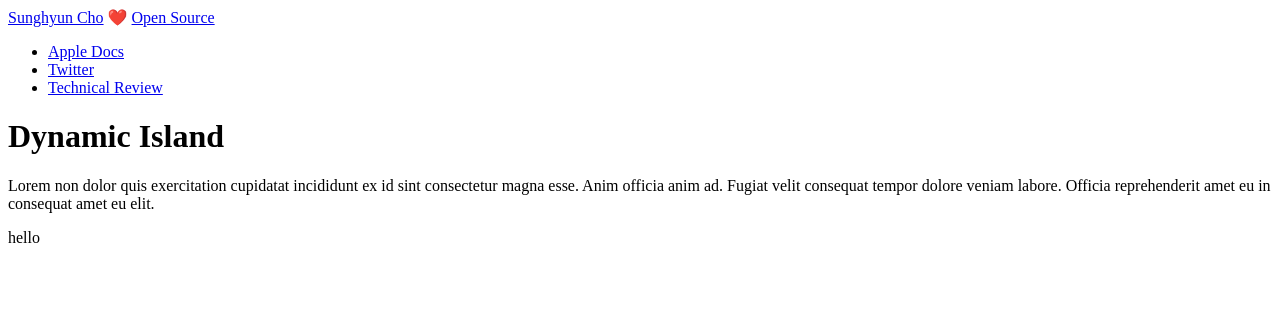
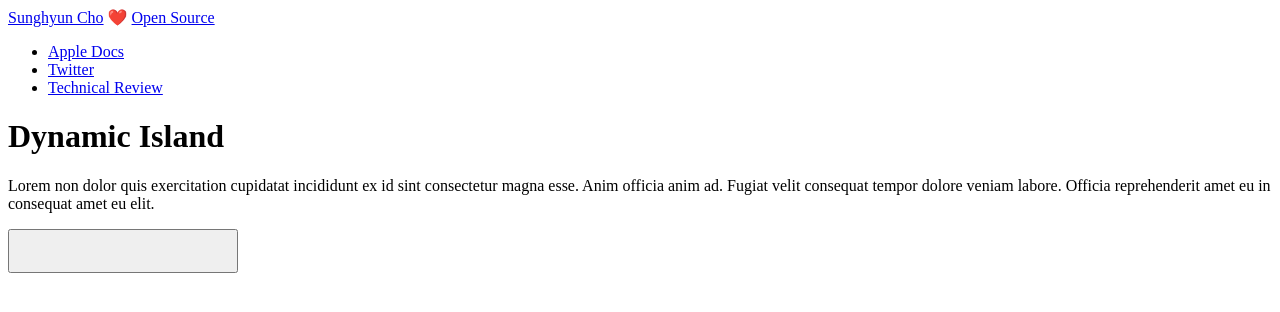
Before and after one commit to anaclumos/dynamic-island, a Next.js app: page / in a window 1280 px wide. Shown: the top 312 px of the page. Built offline with nearby package versions, Linux system fonts and the light colour scheme.

Commit message:
add sizings for different dynamic island sizes

```diff
--- a/components/DynamicIsland.tsx
+++ b/components/DynamicIsland.tsx
@@ -1,15 +1,36 @@
+// See https://developer.apple.com/design/human-interface-guidelines/components/system-experiences/live-activities
+
+import { useState } from 'react'
 import { DynamicIslandState } from '../types'
+import { DynamicIslandSizePresets } from './DynamicIslandSizePresets'
 
-type DynamicIslandConfig = {
-  state: DynamicIslandState
+const initialState: keyof typeof DynamicIslandSizePresets = 'default'
+
+const handleClick = (state: DynamicIslandState, setState: (state: DynamicIslandState) => void) => {
+  const nextState = {
+    default: 'compactLeading',
+    compactLeading: 'expanded', // skip compactTrailing for now
+    compactTrailing: 'expanded',
+    expanded: 'xlarge',
+    xlarge: 'ultra',
+    ultra: 'default',
+  }[state.current ?? 'default'] as DynamicIslandState['current']
+  setState({ current: nextState })
 }
 
 const DynamicIsland = () => {
+  const [state, setState] = useState<DynamicIslandState>({ current: 'default' })
+
   return (
     <div>
-      <div className='flex flex-col items-center justify-center w-64 p-6 mx-auto my-6 text-center bg-black text-white rounded-full shadow-lg'>
-        hello
-      </div>
+      <button
+        className='flex flex-col items-center justify-center mx-auto my-6 text-center bg-black text-white rounded-full hover:shadow-lg transition-shadow duration-300 ease-in-out'
+        style={{
+          width: DynamicIslandSizePresets[state.current ?? initialState].width,
+          height: DynamicIslandSizePresets[state.current ?? initialState].height,
+        }}
+        onClick={() => handleClick(state, setState)}
+      ></button>
     </div>
   )
 }
--- /dev/null
+++ b/components/DynamicIslandSizePresets.ts
@@ -0,0 +1,27 @@
+export const DynamicIslandSizePresets = {
+  default: {
+    width: 230,
+    height: 44,
+  },
+  compactLeading: {
+    width: 52.33,
+    height: 36.67,
+  },
+  compactTrailing: {
+    width: 52.33,
+    height: 36.67,
+  },
+  // not sure about expanded width
+  expanded: {
+    width: 282.33,
+    height: 36.67,
+  },
+  xlarge: {
+    width: 371,
+    height: 84,
+  },
+  ultra: {
+    width: 371,
+    height: 160,
+  },
+}
--- a/types/index.ts
+++ b/types/index.ts
@@ -1,3 +1,3 @@
 export type DynamicIslandState = {
-  State: 'default' | 'separated' | 'expanded' | 'xlarge' | 'ultra'
+  current: 'default' | 'compactLeading' | 'compactTrailing' | 'expanded' | 'xlarge' | 'ultra'
 }
```
